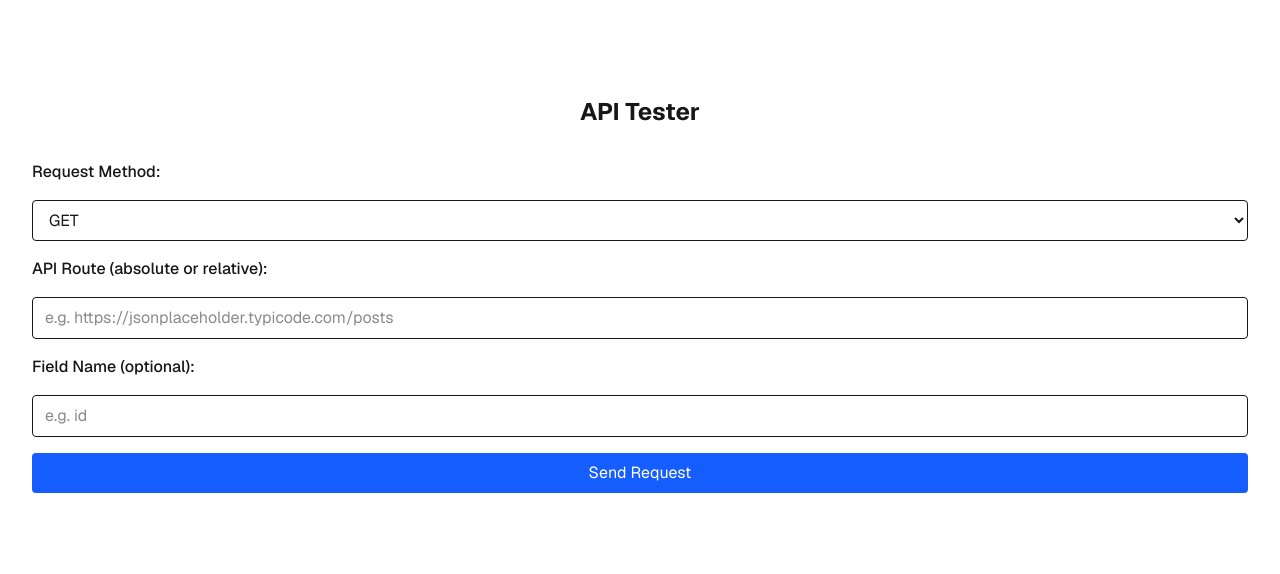
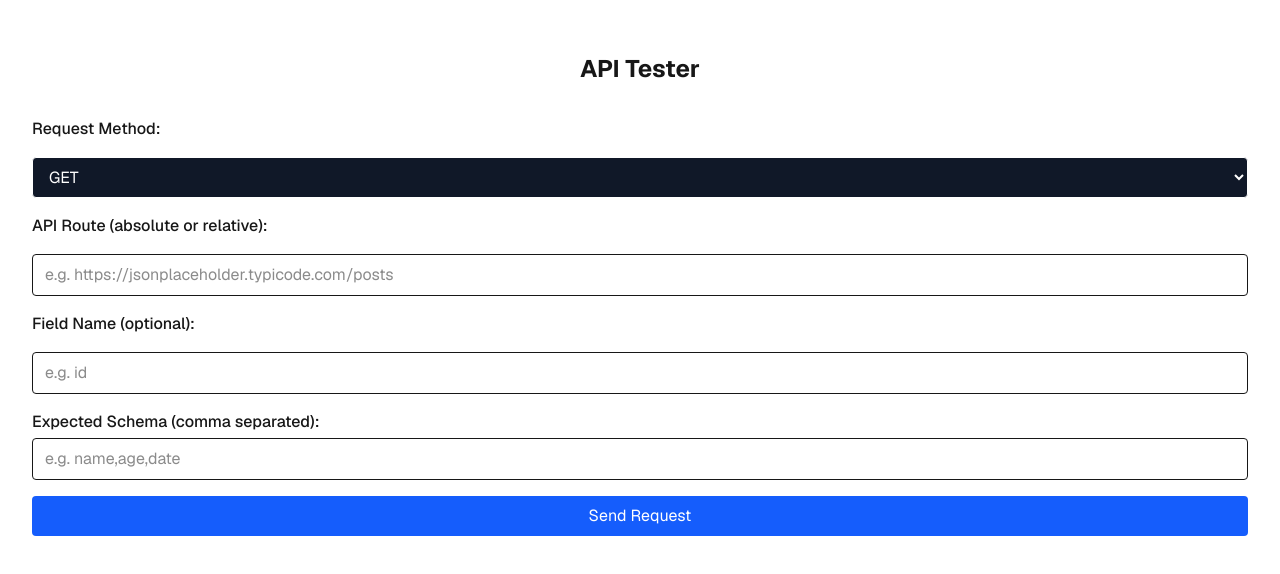
Before and after one commit to colony-ai-365/syndagen, a Next.js app: page / in a window 1280 px wide. Shown: the part 106-680 px from the top of the page. Built offline with nearby package versions, Linux system fonts and the light colour scheme.

Commit message:
feat: add response schema validation; add variable injection to prompt with highlighting overlay

```diff
--- a/src/app/api/test-api/route.ts
+++ b/src/app/api/test-api/route.ts
@@ -1,6 +1,6 @@
 export async function POST(req: Request) {
   try {
-    const { route, body, method, field } = await req.json();
+    const { route, body, method, field, schema } = await req.json();
     const apiUrl = route.startsWith("http")
       ? route
       : `https://${route.replace(/^\//, "")}`;
@@ -24,7 +24,6 @@ export async function POST(req: Request) {
     if (field && typeof json === "object" && json !== null) {
       const keys = field.split(".");
       for (const key of keys) {
-        console.log(key, responseData, responseData[key]);
         if (
           responseData &&
           typeof responseData === "object" &&
@@ -34,6 +33,41 @@ export async function POST(req: Request) {
         } else {
           responseData = undefined;
           break;
+        }
+      }
+      // If the field value is a JSON string, parse it
+      if (typeof responseData === "string") {
+        try {
+          responseData = JSON.parse(responseData);
+        } catch {
+          return new Response(
+            JSON.stringify({ error: "Field value is not valid JSON." }),
+            { status: 400, headers: { "Content-Type": "application/json" } }
+          );
+        }
+      }
+      // Schema validation
+      if (schema && Array.isArray(schema)) {
+        if (typeof responseData !== "object" || responseData === null) {
+          return new Response(
+            JSON.stringify({
+              error: "Response is not an object for schema validation.",
+            }),
+            { status: 400, headers: { "Content-Type": "application/json" } }
+          );
+        }
+        for (const fieldName of schema) {
+          if (
+            !(fieldName in responseData) ||
+            typeof responseData[fieldName] !== "string"
+          ) {
+            return new Response(
+              JSON.stringify({
+                error: `Schema validation failed: missing or non-string field '${fieldName}'.`,
+              }),
+              { status: 400, headers: { "Content-Type": "application/json" } }
+            );
+          }
         }
       }
     }
--- a/src/app/components/APIForm.tsx
+++ b/src/app/components/APIForm.tsx
@@ -2,6 +2,7 @@ import { useState } from "react";
 import PromptField from "../components/PromptField";
 import AdditionalFields from "../components/AdditionalFields";
 import ResultDisplay from "../components/ResultDisplay";
+import SchemaField from "../components/SchemaField";
 
 type APIFormProps = {
   setResult: (val: string) => void;
@@ -15,6 +16,7 @@ export default function APIForm({ setResult, setError }: APIFormProps) {
   ]);
   const [method, setMethod] = useState("GET");
   const [field, setField] = useState("");
+  const [schemaInput, setSchemaInput] = useState(""); // comma-separated
   const [loading, setLoading] = useState(false);
 
   const handleFieldChange = (
@@ -63,14 +65,32 @@ export default function APIForm({ setResult, setError }: APIFormProps) {
     if (method !== "GET") {
       parsedBody = buildBody();
     }
+    // Parse schema input into array
+    let schema: string[] | undefined = undefined;
+    if (schemaInput.trim()) {
+      schema = schemaInput
+        .split(",")
+        .map((s) => s.trim())
+        .filter(Boolean);
+    }
     try {
       const res = await fetch("/api/test-api", {
         method: "POST",
         headers: { "Content-Type": "application/json" },
-        body: JSON.stringify({ route, body: parsedBody, method, field }),
+        body: JSON.stringify({
+          route,
+          body: parsedBody,
+          method,
+          field,
+          schema,
+        }),
       });
       const data = await res.json();
-      setResult(data.data);
+      if (res.ok) {
+        setResult(data.data);
+      } else {
+        setError(data.error || "Validation failed");
+      }
     } catch (err) {
       setError("Failed to call backend");
     }
@@ -86,13 +106,23 @@ export default function APIForm({ setResult, setError }: APIFormProps) {
       <select
         value={method}
         onChange={(e) => setMethod(e.target.value)}
-        className="border px-3 py-2 rounded"
+        className="border px-3 py-2 rounded bg-gray-900 text-white"
       >
-        <option value="GET">GET</option>
-        <option value="POST">POST</option>
-        <option value="PUT">PUT</option>
-        <option value="DELETE">DELETE</option>
-        <option value="PATCH">PATCH</option>
+        <option value="GET" className="bg-gray-900 text-white">
+          GET
+        </option>
+        <option value="POST" className="bg-gray-900 text-white">
+          POST
+        </option>
+        <option value="PUT" className="bg-gray-900 text-white">
+          PUT
+        </option>
+        <option value="DELETE" className="bg-gray-900 text-white">
+          DELETE
+        </option>
+        <option value="PATCH" className="bg-gray-900 text-white">
+          PATCH
+        </option>
       </select>
       <label className="font-medium">API Route (absolute or relative):</label>
       <input
@@ -111,6 +141,7 @@ export default function APIForm({ setResult, setError }: APIFormProps) {
         className="border px-3 py-2 rounded"
         placeholder="e.g. id"
       />
+      <SchemaField value={schemaInput} onChange={setSchemaInput} />
       {method !== "GET" && (
         <>
           <PromptField
--- a/src/app/components/PromptField.tsx
+++ b/src/app/components/PromptField.tsx
@@ -1,3 +1,5 @@
+import { useState, useEffect, useRef } from "react";
+
 type PromptFieldProps = {
   keyName: string;
   value: string;
@@ -11,6 +13,48 @@ export default function PromptField({
   onKeyChange,
   onValueChange,
 }: PromptFieldProps) {
+  // Detect dynamic variables in prompt
+  const variableRegex = /{{\s*([\w.-]+)\s*}}/g;
+  const [variables, setVariables] = useState<string[]>([]);
+  const [variableValues, setVariableValues] = useState<Record<string, string>>(
+    {}
+  );
+
+  useEffect(() => {
+    const found = Array.from(
+      new Set([...value.matchAll(variableRegex)].map((m) => m[1]))
+    );
+    setVariables(found);
+
+    // Remove values for variables no longer present
+    setVariableValues((prev) => {
+      const updated: Record<string, string> = {};
+      for (const v of found) {
+        updated[v] = prev[v] || "";
+      }
+      return updated;
+    });
+  }, [value]);
+
+  // Highlight variables in preview
+  const getHighlightedPrompt = () => {
+    if (!value) return "";
+    return value.replace(variableRegex, (match) => {
+      return `<span style='color: orange; font-weight: bold;'>${match}</span>`;
+    });
+  };
+
+  // Refs for scroll sync
+  const textareaRef = useRef<HTMLTextAreaElement>(null);
+  const previewRef = useRef<HTMLDivElement>(null);
+
+  const handleScroll = () => {
+    if (textareaRef.current && previewRef.current) {
+      previewRef.current.scrollTop = textareaRef.current.scrollTop;
+      previewRef.current.scrollLeft = textareaRef.current.scrollLeft;
+    }
+  };
+
   return (
     <div className="flex flex-col gap-2 mb-4 p-4 border rounded bg-gray-50 dark:bg-gray-800">
       <label className="font-bold text-lg mb-2">Prompt</label>
@@ -25,15 +69,70 @@ export default function PromptField({
           placeholder="key"
           disabled={false}
         />
+        <div className="relative w-full">
+          {/* Highlight preview layer */}
+          <div
+            ref={previewRef}
+            className="absolute left-0 top-0 w-full h-full pointer-events-none px-3 py-2 rounded font-mono min-h-[120px] text-base whitespace-pre-wrap break-words resize-none"
+            style={{
+              color: "inherit",
+              background: "transparent",
+              zIndex: 1,
+              overflow: "hidden",
+              border: "1px solid transparent",
+              boxSizing: "border-box",
+            }}
+            dangerouslySetInnerHTML={{ __html: getHighlightedPrompt() }}
+          />
+          {/* Main textarea */}
           <textarea
+            ref={textareaRef}
             value={value}
             onChange={(e: React.ChangeEvent<HTMLTextAreaElement>) =>
               onValueChange(e.target.value)
             }
-          className="border px-3 py-2 rounded font-mono w-full min-h-[120px] resize-y text-base"
+            onScroll={handleScroll}
+            className="border px-3 py-2 rounded font-mono w-full min-h-[120px] resize-y text-base relative"
+            style={{
+              position: "relative",
+              zIndex: 2,
+              background: "transparent",
+              color: "transparent", // hide text
+              caretColor: "white", // show blinking caret
+              borderColor: "white", // show border --- IGNORE ---
+            }}
             placeholder="Enter your prompt here..."
           />
         </div>
       </div>
+
+      {/* Dynamic variable inputs */}
+      {variables.length > 0 && (
+        <div className="mt-2">
+          <label className="font-semibold text-base mb-1 block">
+            Dynamic Variables:
+          </label>
+          <div className="flex flex-col gap-2">
+            {variables.map((v) => (
+              <div key={v} className="flex gap-2 items-center">
+                <span className="font-mono text-orange-600">{v}</span>
+                <input
+                  type="text"
+                  value={variableValues[v] || ""}
+                  onChange={(e) =>
+                    setVariableValues((prev) => ({
+                      ...prev,
+                      [v]: e.target.value,
+                    }))
+                  }
+                  className="border px-2 py-1 rounded w-2/3"
+                  placeholder={`Value for ${v}`}
+                />
+              </div>
+            ))}
+          </div>
+        </div>
+      )}
+    </div>
   );
 }
--- /dev/null
+++ b/src/app/components/SchemaField.tsx
@@ -0,0 +1,19 @@
+type SchemaFieldProps = {
+  value: string;
+  onChange: (val: string) => void;
+};
+
+export default function SchemaField({ value, onChange }: SchemaFieldProps) {
+  return (
+    <div className="flex flex-col gap-1">
+      <label className="font-medium">Expected Schema (comma separated):</label>
+      <input
+        type="text"
+        value={value}
+        onChange={(e) => onChange(e.target.value)}
+        className="border px-3 py-2 rounded"
+        placeholder="e.g. name,age,date"
+      />
+    </div>
+  );
+}
```
Lines whose indentation alone changed are shown as unchanged.
